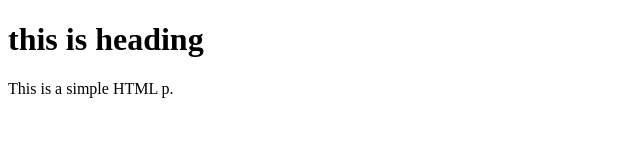
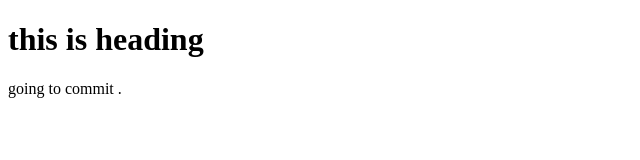
Before and after one commit to hrmn04/Devops, a plain HTML site: page index.html in a window 1280 px wide. Shown: the full height of the page, 0-640 px from the left. Drawn offline with Linux system fonts and the light colour scheme.

Commit message:
testing it

```diff
--- a/index.html
+++ b/index.html
@@ -5,6 +5,7 @@
 </head>
 <body>
     <h1>this is heading </h1>
-    <p>This is a simple HTML p.</p>
+    <p>going to commit
+        .</p>
 </body>
 </html>
```
